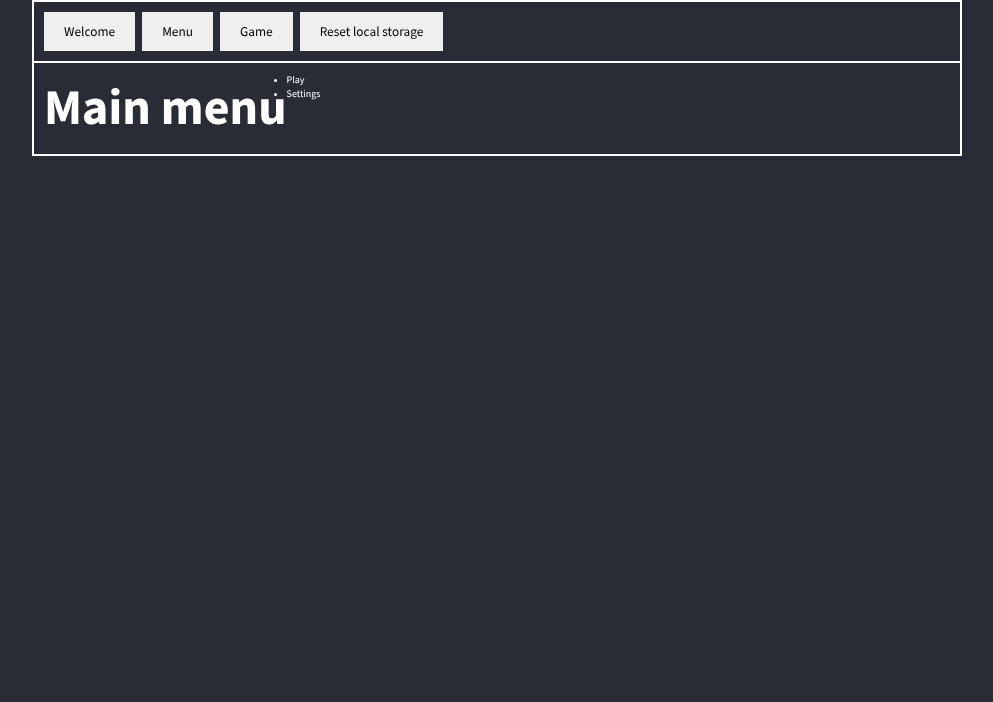
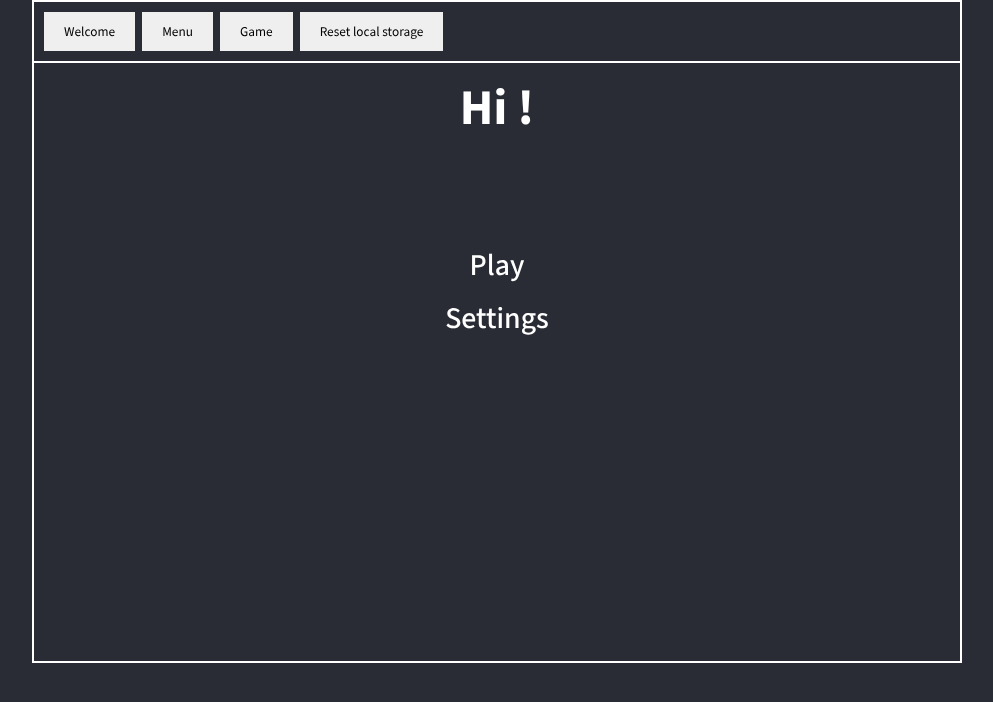
Before and after one commit to DmitriyVdE/Odisee_Bru_Dyn_Web_Dev_Opdracht, a plain HTML site: page index.html in a window 1280 px wide. Both pictures are taken after a click on the button "Menu". Shown: the whole page, without its empty margins (143-1136 px from the left). Drawn offline with Linux system fonts and the light colour scheme.

Commit message:
Added main menu functionality

```diff
--- a/css/style.css
+++ b/css/style.css
@@ -7,11 +7,11 @@
 }
 
 .enlarge-text {
-    transition: font-weight .45s ease-out;
+    transition: font-weight .15s ease-out;
 }
 
 .enlarge-text:hover {
-    font-weight: 900;
+    font-weight: 700;
 }
 
 * {
@@ -33,6 +33,10 @@ h2 {
     font-size: 5rem;
 }
 
+a {
+    transition: font-weight .15s ease-out;
+}
+
 .container__main {
     display: flex;
     flex-wrap: wrap;
@@ -48,31 +52,54 @@ h2 {
     flex: 1 0 100%;
 }
 
-#main__dev {
-}
-
 .dev__button {
     color: black;
     padding: 1rem 2rem;
     margin: 0 0.5rem 0 0;
 }
 
-#main__welcome {
+.main__container {
     height: 60rem;
+    display: flex;
     flex-direction: column;
 }
 
-#main__welcome > * {
-    flex: 0 0;
-    margin: 0 auto;
+.main__container > * {
+    display: flex;
+    flex-direction: column;
+    align-items: center;
 }
 
-#welcome__nickname {
+#welcome__form {
+    padding-top: 6rem;
+    font-size: 4rem;
+}
+
+#welcome__form p {
+    padding: 2rem 0;
+}
+
+#form__nickname {
+    font-size: 4rem;
+    text-align: center;
     color: black;
 }
 
-#main__menu {
+#menu__menu {
+    flex: 1 1 100%;
+    display: flex;
+    flex-direction: column;
+    list-style: none;
+    padding-top: 10rem;
+    font-size: 3rem;
+    font-weight: 500;
 }
 
-#main__game {
+#menu__menu li {
+    flex: 0 0 13%;
 }
+
+#menu__menu li:hover {
+    list-style: none;
+    font-size: 3.1rem;
+}
--- a/index.html
+++ b/index.html
@@ -17,23 +17,33 @@
 			<button id="dev__reset" class="dev__button">Reset local storage</button>
 		</div>
 
-		<div id="main__welcome">
+		<div id="main__welcome" class="main__container">
 			<h2>Welcome!</h2>
-			<p>Enter your nickname below and start playing now!</p>
-			<input id="welcome__nickname" type="text">
-			<a id="welcome__confirm">Confirm</a>
+			<div id="welcome__form">
+				<p>Enter your nickname below and start playing now!</p>
+				<input id="form__nickname" type="text">
+				<a id="form__confirm" class="enlarge-text" href="#">Confirm</a>
+			</div>
 		</div>
 
-		<div id="main__menu">
-			<h2>Main menu</h2>
-			<ul class="menu__menu">
-				<li id="menu__play">Play</li>
-				<li id="menu__settings">Settings</li>
+		<div id="main__menu" class="main__container">
+			<h2 id="menu__title">Main menu</h2>
+			<ul id="menu__menu">
+				<li id="menu__play"><a class="enlarge-text" href="#">Play</a></li>
+				<li id="menu__settings"><a class="enlarge-text" href="#">Settings</a></li>
+				<!-- <li id="menu__instructions"><a class="enlarge-text" href="#">Instructions</a></li> -->
 			</ul>
 		</div>
 
-		<div id="main__game">
-			<h2>Game menu</h2>
+		<div id="main__game" class="main__container">
+			<h2 id="game__title">Game</h2>
+			<div id="game_countdown"></div>
+			<div id="game__quiz">
+				<div id="quiz__timer"></div>
+				<h3 id="quiz__question"></h3>
+				<img id="quiz__image">
+				<div id="quiz__answers"></div>
+			</div>
 		</div>
     </div>
 </body>
--- a/js/script.js
+++ b/js/script.js
@@ -12,6 +12,12 @@
             gameData: {
                 nickname: '',
                 scoreTotal: 0
+            },
+            animationFrameIds: {
+                window: '',
+                welcome: '',
+                menu: '',
+                game: ''
             }
         }
 
@@ -23,6 +29,12 @@
             gameData: {
                 nickname: '',
                 scoreTotal: 0
+            },
+            animationFrameIds: {
+                window: '',
+                welcome: '',
+                menu: '',
+                game: ''
             }
         }
 
@@ -44,31 +56,45 @@
         // All elements that should be addressable
         const allElements = {
             welcome: {
-                nicknameText: document.getElementById('welcome__nickname'),
-                confirmButton: document.getElementById('welcome__confirm')
+                nicknameText: document.getElementById('form__nickname'),
+                confirmButton: document.getElementById('form__confirm')
             },
             menu: {
-
+                title: document.getElementById('menu__title'),
+                playButton: document.getElementById('menu__play'),
+                settingsButton: document.getElementById('menu__settings')
+                // instructionsButton: document.getElementById('menu__title')
             },
             game: {
-
+                title: document.getElementById('game__title'),
+                quizContainer: document.getElementById('game__quiz'),
+                question: document.getElementById('quiz__question'),
+                image: document.getElementById('quiz__image'),
+                answers: document.getElementById('quiz__answers'),
             }
         }
 
         // Set the active window
         function setActiveWindow(windowName) {
-            windows.welcomeWindow.style.display = 'none'
-            windows.menuWindow.style.display = 'none'
-            windows.gameWindow.style.display = 'none'
+            if (windowName === 'welcomeWindow') {
+                allElements.welcome.nicknameText.value = ''
+            } else if (windowName === 'menuWindow') {
+                allElements.menu.title.innerHTML = `Hi ${state.gameData.nickname}!`
+            }
+
+            state.animationFrameIds.window = requestAnimationFrame(function() {
+                for (const [key, value] of Object.entries(windows)) {
+                    value.style.display = 'none'
+                }
                 windows[windowName].style.display = 'flex'
                 state.activeWindow = windowName
+            })
         }
 
         // Saves the current state to local storage
         function saveState() {
             localStorage.setItem('savedState', JSON.stringify(state))
             console.log('State saved')
-            console.log(state)
         }
 
         // Loads save data from local storage into state
@@ -80,10 +106,10 @@
         // Resets the local storage - Dev only
         function resetLocalStorage() {
             localStorage.removeItem('savedState')
-            setActiveWindow('welcomeWindow')
             state = defaultState
             saveState()
             console.log('State reset')
+            setActiveWindow('welcomeWindow')
         }
 
 
@@ -96,13 +122,17 @@
         devElements.devMenu.addEventListener('click', function() {setActiveWindow('menuWindow')})
         devElements.devGame.addEventListener('click', function() {setActiveWindow('gameWindow')})
 
+
         // WELCOME SECTION
         // Set nickname on welcome screen
         function saveNickname() {
-            state.gameData.nickname = allElements.welcome.nicknameText.value
+            var nicknameText = allElements.welcome.nicknameText.value
+            if (nicknameText !== '') {
+                state.gameData.nickname = nicknameText
                 state.firstLoad = false
                 saveState()
                 setActiveWindow('menuWindow')
+            }
         }
 
         // Save nickname on button click and on 'Enter'-keydown
@@ -124,13 +154,31 @@
 
 
         // MENU SECTION
+        allElements.menu.playButton.addEventListener('click', function() {
+            console.log('play clicked')
+        })
 
+        allElements.menu.settingsButton.addEventListener('click', function() {
+            console.log('settings clicked')
+        })
 
 
         // GAME SECTION
         // All possible questions and their options
         // Addition functions with 2 random numbers and their sum - check later function
-        const quizItems = {
+        const quiz = {
+            settings: {
+                questionsPerGame: 5,
+                rewardCorrect: 100,
+                streakBonus: 50
+            },
+            current: {
+                startTime: '',
+                correct: [],
+                questionNr: 0,
+                score: 0
+            },
+            categories: {
                 addition: {
                     questionText: "What is the sum of these numbers?"
                 },
@@ -175,6 +223,7 @@
                     }
                 }
             }
+        }
 
 
     })
```
Lines whose indentation alone changed are shown as unchanged.
